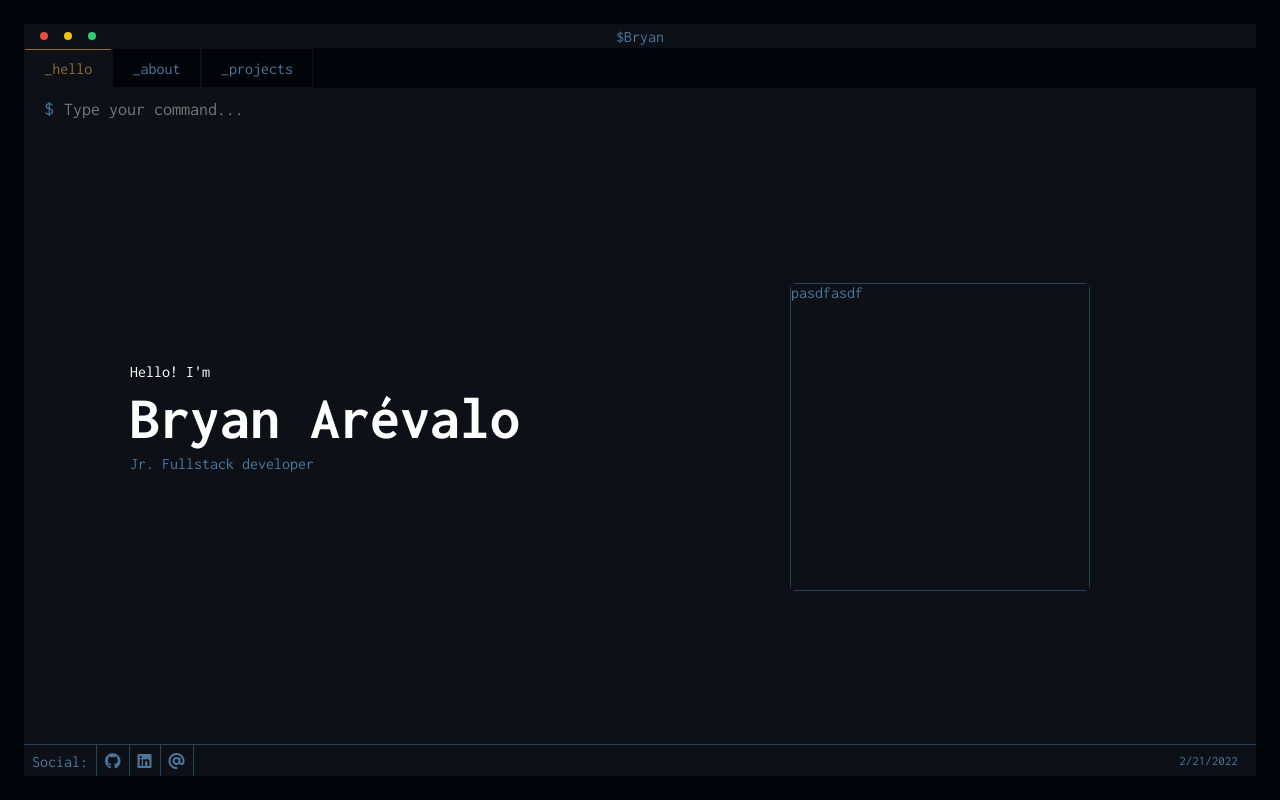
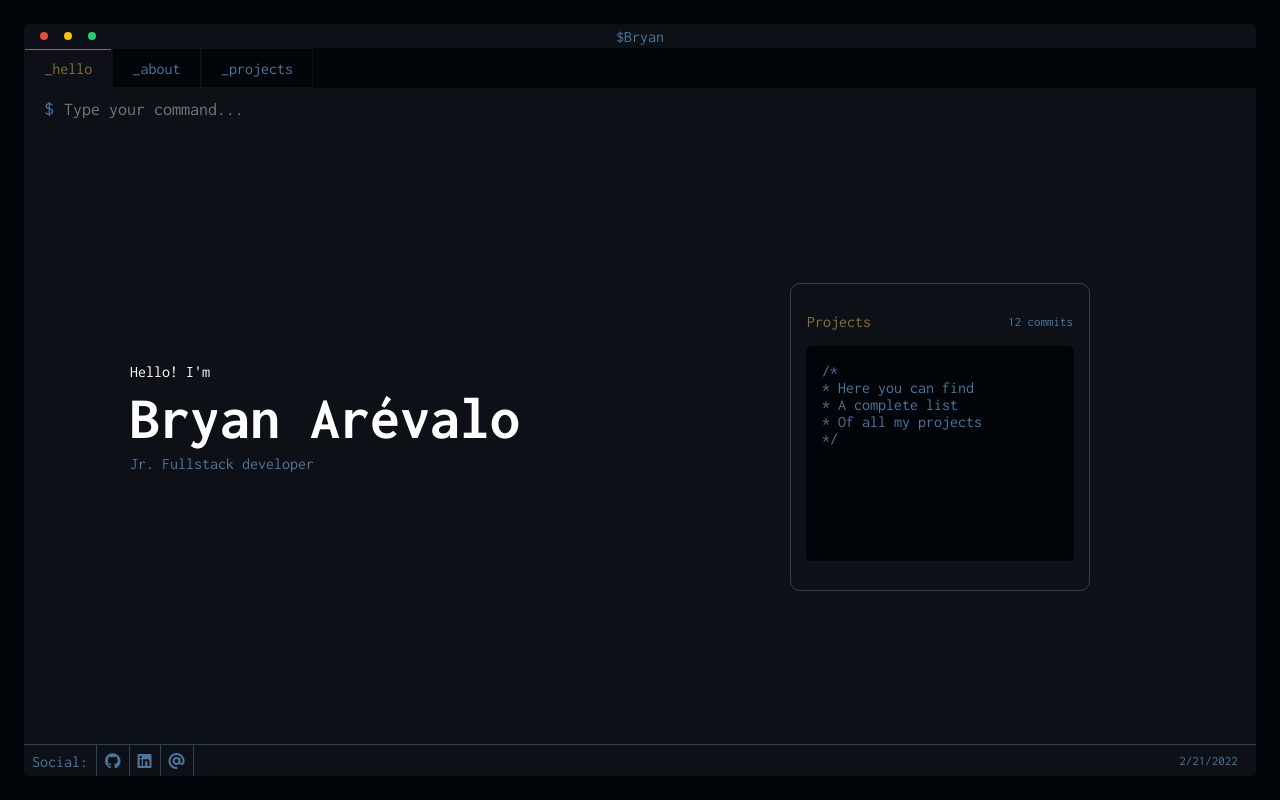
Before and after one commit to ripterdust/Portfolio2022, a React (Create React App) app: page / in a window 1280 px wide. Built offline with nearby package versions, Linux system fonts and the light colour scheme.

Commit message:
Added the projects card animation

```diff
--- a/src/components/MyData.js
+++ b/src/components/MyData.js
@@ -16,10 +16,18 @@ export const MyData = () => {
     <div className="projects">
       <Link to="project" className="projectCardHello">
         <div className="card">
-          <div className="text"></div>
-          <div className="terminal">
-            pasdfasdf
+          <div className="text">
+            <div className="title">Projects</div>
+            <div className="commit">12 commits</div>
           </div>
+          <div className="terminal-project">
+            /* <br />
+            * Here you can find <br />
+            * A complete list <br />
+            * Of all my projects <br />
+            */
+          </div>
+
           <div className="hover">
 
               <div className="button" >See projects</div>
--- a/src/styles/_myData.scss
+++ b/src/styles/_myData.scss
@@ -34,7 +34,37 @@
                 height: 100%;
                 background: $base-terminal;
                 border: 1px solid $border;
-                border-radius: 2%;
+                border-radius: 10px;
+                display: flex;
+                justify-content: center;
+                align-items: center;
+                flex-direction: column;
+
+                .text{
+                    width: 100%;
+                    padding: 1em;
+                    display: flex;
+                    align-items: center;
+                    justify-content: space-between;
+
+                    .title{
+                        color: $terminal-yellow;
+                    }
+
+                    .commit{
+                        font-size: 13px;
+                    }
+
+                }
+                .terminal-project{
+                    padding: 1em;
+                    background: $base-color;
+                    display: flex;
+                    width: 90%;
+                    border-radius: 5px;
+                    height: 70%;
+                    margin-bottom: 1em;
+                }
             }
 
             .hover{
@@ -45,6 +75,7 @@
                 opacity: 0;
                 transition: .2s ease-in-out;
                 filter: blur(3px);
+                background: blur(3px);
 
                 .button{
                     background: $terminal-yellow;
--- a/src/styles/_terminal.scss
+++ b/src/styles/_terminal.scss
@@ -3,4 +3,5 @@
     height: 100%;
     background: $base-terminal;
     color: $text-ligth;
+    border-radius: 5px;
 }
```
